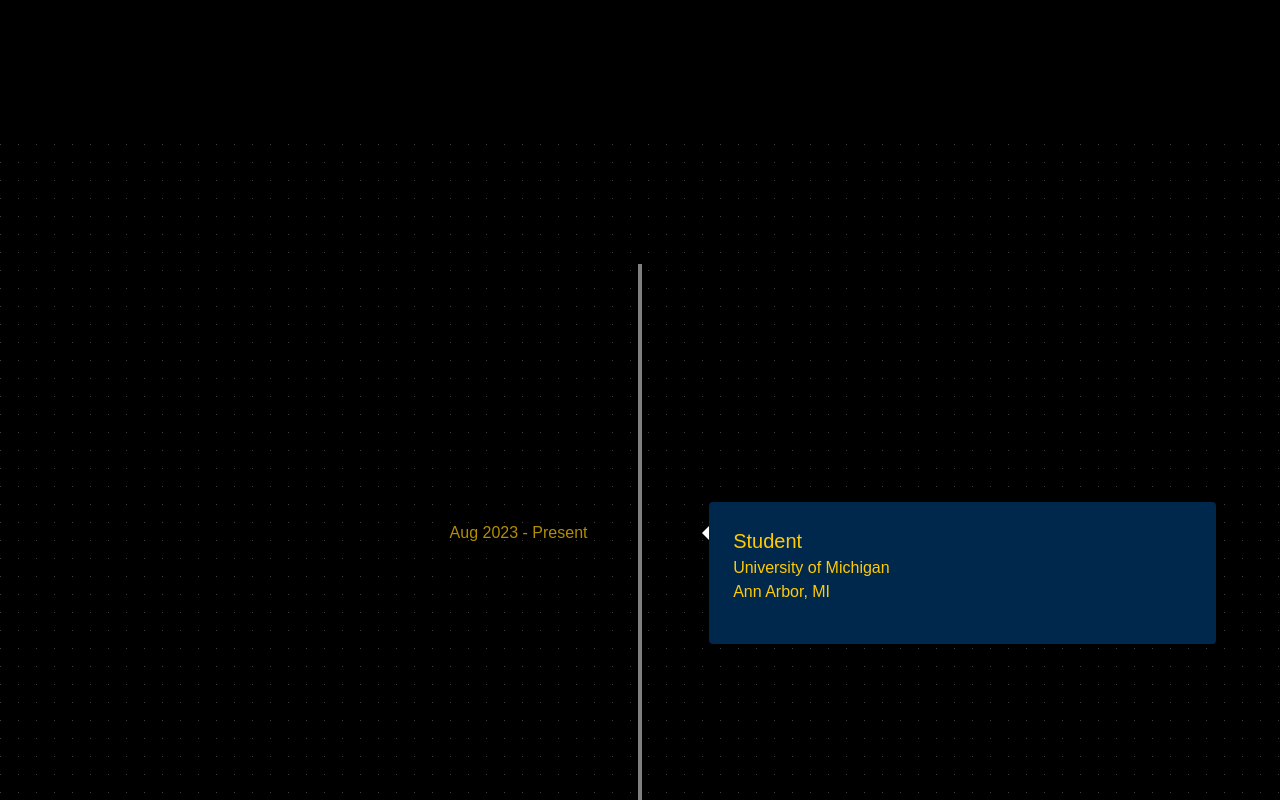
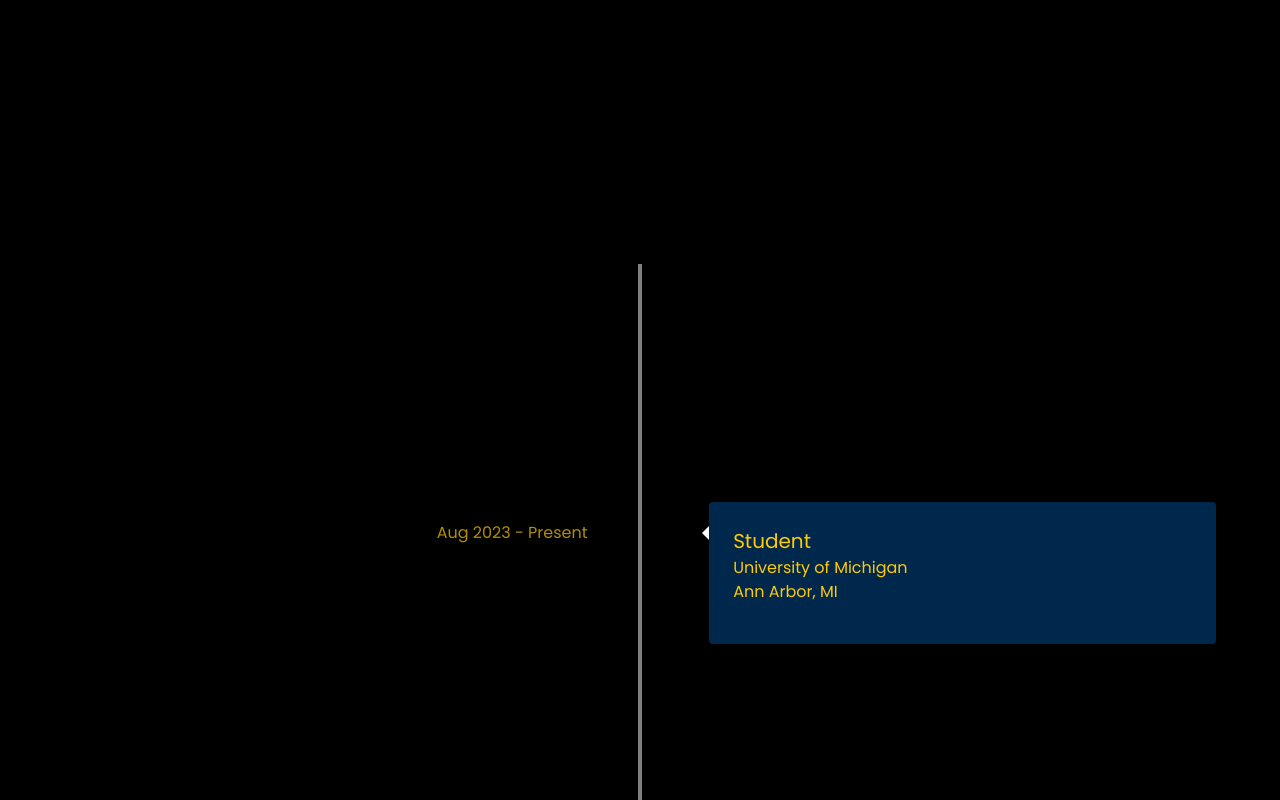
Before and after one commit to HoqueUM/portfolio-updated, a Next.js app: page / in a window 1280 px wide. Shown: the part 680-1480 px from the top of the page. Built offline with nearby package versions, Linux system fonts and the light colour scheme; what tailwindcss-animated would draw is missing.

Commit message:
changed font

```diff
--- a/app/globals.scss
+++ b/app/globals.scss
@@ -46,7 +46,7 @@
     width: 100%;
     height: 100%;
     background-position: var(--mouse-x) var(--mouse-y);
-    font-family: 'Poppins', sans-serif !important;
+    font-family: 'Inter', sans-serif !important;
     scroll-behavior: smooth;
 }
 
--- a/app/layout.tsx
+++ b/app/layout.tsx
@@ -1,8 +1,9 @@
 import type { Metadata } from "next";
-import { Inter } from "next/font/google";
+import { Inter, Poppins } from "next/font/google";
 import "./globals.scss";
 
 const inter = Inter({ subsets: ["latin"] });
+const poppins = Poppins({ weight: "400", subsets: ["latin"] });
 
 export const metadata: Metadata = {
   title: "Rahul Hoque",
--- a/app/page.tsx
+++ b/app/page.tsx
@@ -1,3 +1,4 @@
+import { Poppins } from 'next/font/google';
 import'./globals.scss';
 import './styles/dots.scss';
 import './styles/grid.scss'
@@ -8,22 +9,24 @@
 import NavBar from './components/ui/NavBar';
 import About from './components/ui/About';
 //<div className='bg-gradient-to-br from-[#FB7B8E] from-10% via-fuchsia-400 via-30% to-[#031B88] to-90% border-2 sm:w-[40rem] lg:w-[75rem] h-screen backdrop-blur-sm z-50 rounded-3xl'></div>
+const poppins = Poppins({ weight: "400", subsets: ["latin"] });
+
 export default function Page() {
   return (
 
-    <main>
+    <main className={poppins.className}>
       <NavBar />
       <div id='home'>
       <Home />
       </div>
 
-      <div className='flex justify-center items-center py-32 dots' id='experience'>
+      <div className='flex justify-center items-center py-32 bg-black' id='experience'>
         <Timeline />
       </div>
 
       <div className='flex flex-col h-screen justify-center items-center bg-black text-secondary-color text-center' id='projects'>
       <Moving />
-        <p className='mb-2 '> ⌛ Coming soon ⌛</p>
+        <p className='mb-2'> ⌛ Coming soon ⌛</p>
         <p>Stay tuned to see what I&apos;m working on!</p>
             </div>
       <div id='about'>
```
